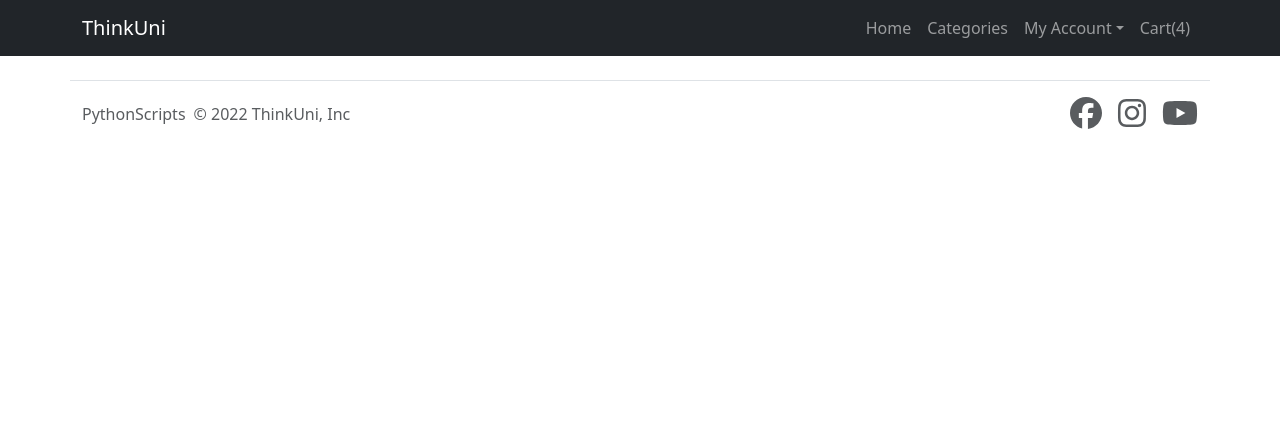
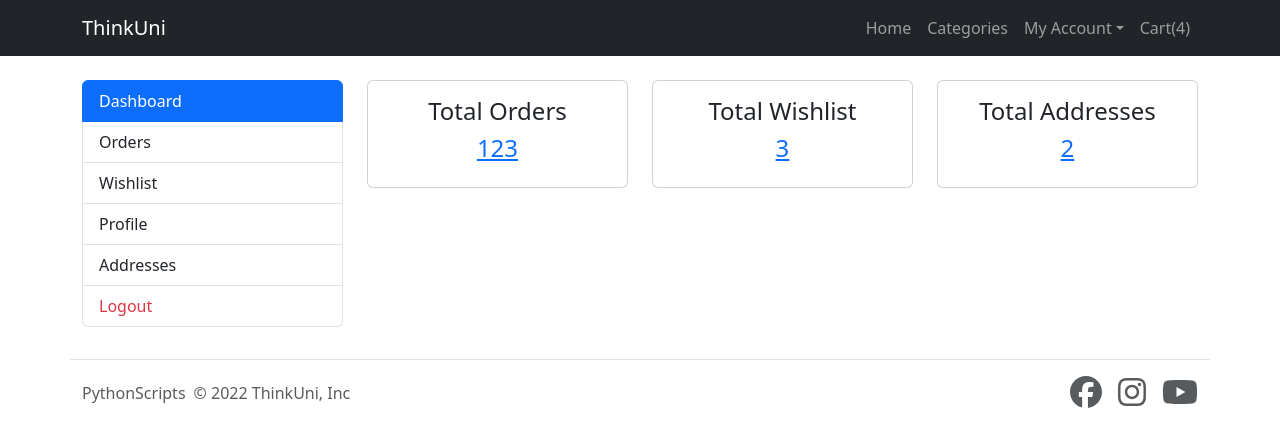
Before and after one commit to Heynafeezhere/ReactFrontend, a React (Create React App) app: page /customer/dashboard in a window 1280 px wide. Shown: the top 446 px of the page. Built offline with nearby package versions, Linux system fonts and the light colour scheme.

Commit message:
video 24

```diff
--- a/src/App.js
+++ b/src/App.js
@@ -14,6 +14,7 @@
 
 import Register from './Components/Customer/Register';
 import Login from './Components/Customer/Login';
+import Dashboard from './Components/Customer/Dashboard';
 
 function App() {
   return (
@@ -32,6 +33,7 @@
 
         <Route path='/customer/register' element={<Register />} />
         <Route path='/customer/login' element={<Login />} />
+        <Route path='/customer/dashboard' element={<Dashboard />} />
 
       </Routes>
       <Footer />
--- /dev/null
+++ b/src/Components/Customer/Dashboard.js
@@ -0,0 +1,55 @@
+import { Link } from 'react-router-dom';
+import logo from '../../logo.svg';
+
+function Dashboard() {
+    return (
+        <section className="container mt-4">
+            <div className="row mt-3">
+                <div className='col-md-3 col-12 mb-2'>
+                    <div className="list-group">
+                        <a href="#" className="list-group-item list-group-item-action active" aria-current="true">
+                            Dashboard
+                        </a>
+                        <a href="#" className="list-group-item list-group-item-action">Orders</a>
+                        <a href="#" className="list-group-item list-group-item-action">Wishlist</a>
+                        <a href="#" className="list-group-item list-group-item-action">Profile</a>
+                        <a href="#" className="list-group-item list-group-item-action">Addresses</a>
+                        <a href="#" className="list-group-item list-group-item-action text-danger">Logout</a>
+                    </div>
+                </div>
+                <div className='col-md-9 col-12 mb-2'>
+                    <div className='row'>
+                        <div className='col-md-4 mb-2'>
+                            <div className='card'>
+                                <div className='card-body text-center'>
+                                    <h4>Total Orders</h4>
+                                    <h4><a href='#'>123</a></h4>
+                                </div>
+                            </div>
+                        </div>
+
+                        <div className='col-md-4 mb-2'>
+                            <div className='card'>
+                                <div className='card-body text-center'>
+                                    <h4>Total Wishlist</h4>
+                                    <h4><a href='#'>3</a></h4>
+                                </div>
+                            </div>
+                        </div>
+
+                        <div className='col-md-4 mb-2'>
+                            <div className='card'>
+                                <div className='card-body text-center'>
+                                    <h4>Total Addresses</h4>
+                                    <h4><a href='#'>2</a></h4>
+                                </div>
+                            </div>
+                        </div>
+                    </div>
+                </div>
+            </div>
+        </section>
+    )
+}
+
+export default Dashboard;
--- a/src/Components/Header.js
+++ b/src/Components/Header.js
@@ -23,7 +23,7 @@
                                 <li><Link className="dropdown-item" to='/customer/register'>Register</Link></li>
                                 <li><Link className="dropdown-item" to='/customer/login'>Login</Link></li>
                                 <li><hr className="dropdown-divider"/></li>
-                                <li><Link className="dropdown-item" href="#">Dashboard</Link></li>
+                                <li><Link className="dropdown-item" to="/customer/dashboard">Dashboard</Link></li>
                                 <li><Link className="dropdown-item" href="#">Sign out</Link></li>
                             </ul>
                         </li>
```
